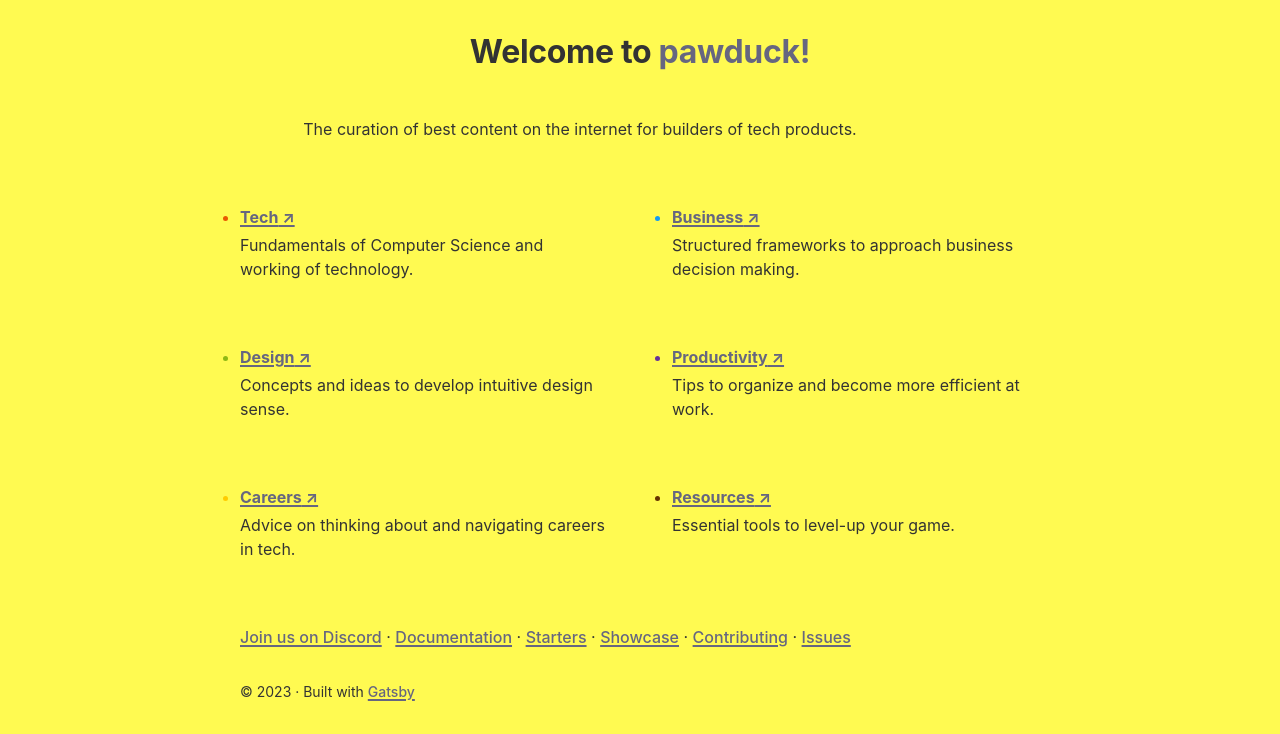
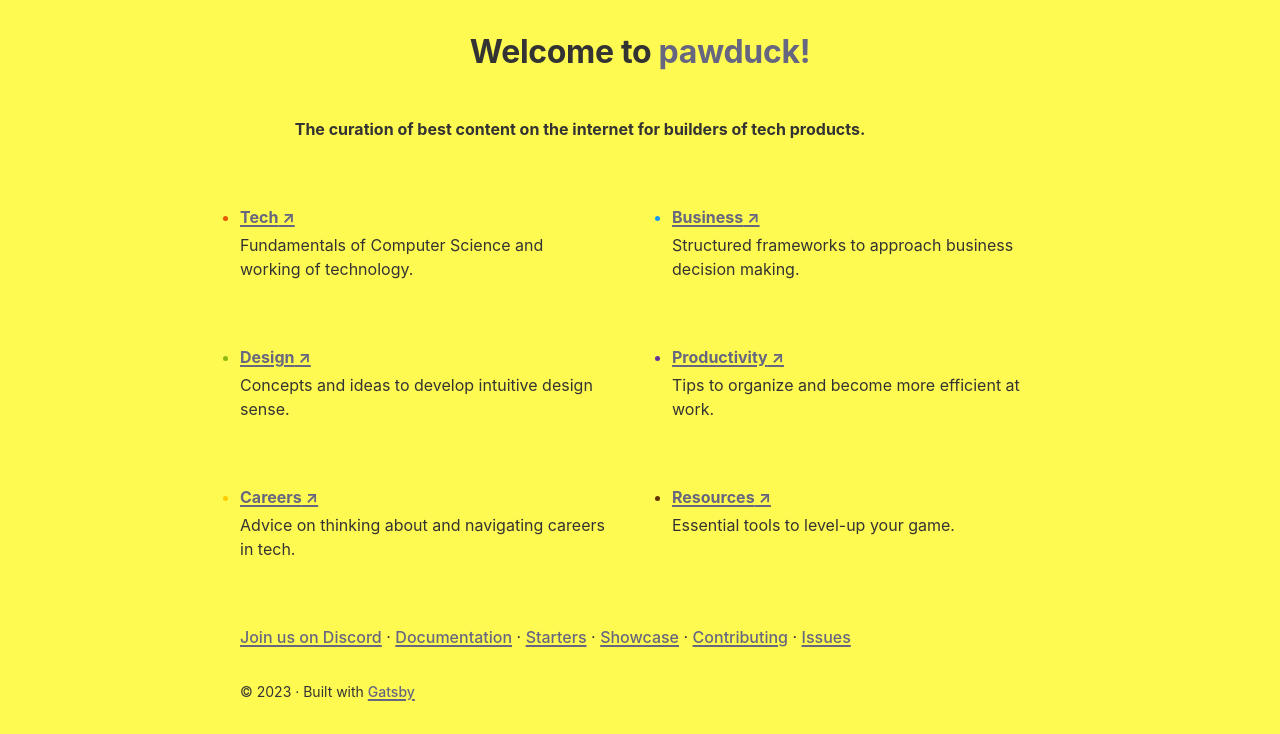
Before and after one commit to rakshran/gatsby-pawduck, a Gatsby site: page / in a window 1280 px wide. Shown: the part 86-820 px from the top of the page. Built offline with nearby package versions, Linux system fonts and the light colour scheme; Gatsby itself is replaced by a stand-in of ours.

Commit message:
Update index.js

```diff
--- a/src/pages/index.js
+++ b/src/pages/index.js
@@ -99,7 +99,7 @@ const IndexPage = () => (
         Welcome to <b>pawduck!</b>
       </h1>
         <p text-align = 'center'>
-        The curation of best content on the internet for builders of tech products.
+        <b>The curation of best content on the internet for builders of tech products.</b>
         </p>
       {/* <p className={styles.intro}>
         <b>Get started here</b>{" "}
```
